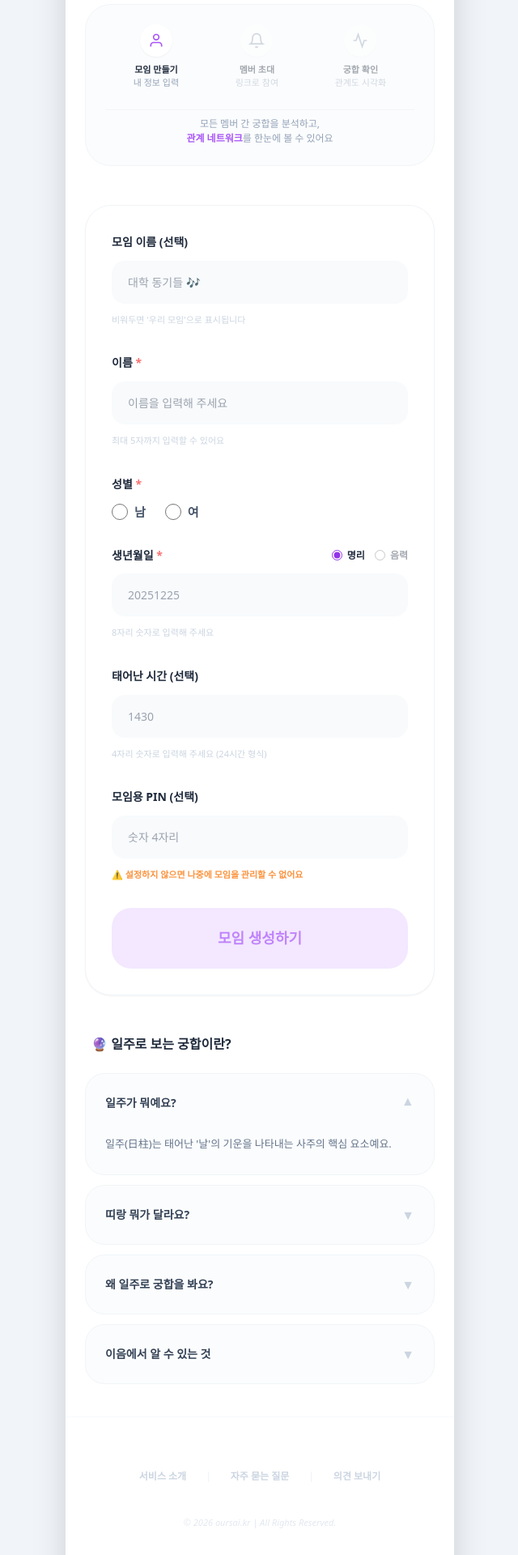
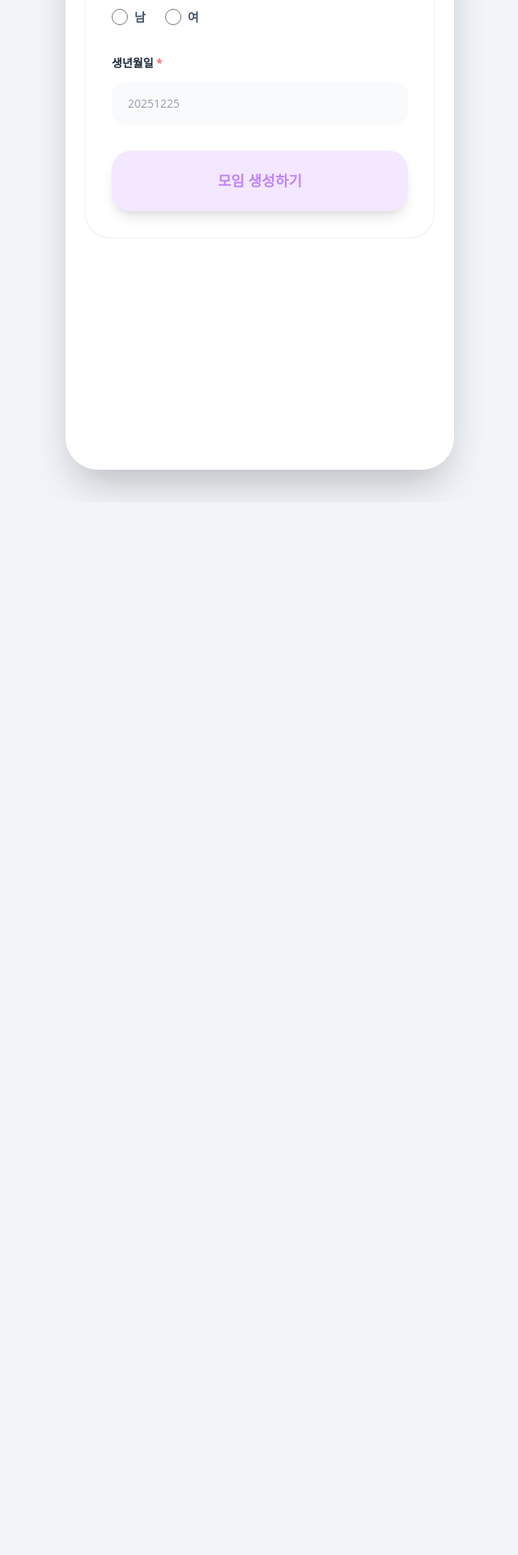
Before and after one commit to PLANB-John/oursai-web, a Next.js app: page /create-group in a window 1280 px wide. Shown: the part 260-2180 px from the top of the page at 81% size, without its empty margins (319-959 px from the left). After the commit the page ends 880 px from the top, so only its background shows below. Built offline with nearby package versions, Linux system fonts and the light colour scheme.

Commit message:
Update create-group.js

```diff
--- a/pages/create-group.js
+++ b/pages/create-group.js
@@ -1,9 +1,31 @@
 import React, { useState } from 'react';
 import Head from 'next/head';
-import { motion } from 'framer-motion';
+import { useRouter } from 'next/router'; // 페이지 이동을 위해 추가
 
 export default function CreateGroup() {
+  const router = useRouter();
   const [openAccordion, setOpenAccordion] = useState(0);
+
+  // 1. 입력 데이터 상태 관리
+  const [formData, setFormData] = useState({
+    groupName: '',
+    userName: '',
+    gender: '',
+    birthDate: '',
+    birthTime: '',
+    pin: ''
+  });
+
+  // 2. 필수 항목 입력 여부 확인 로직
+  const isFormValid = formData.userName && formData.gender && formData.birthDate.length === 8;
+
+  const handleCreate = () => {
+    if (isFormValid) {
+      // 실제로는 여기서 DB(Supabase)에 저장하는 로직이 들어갑니다.
+      // 우선 다음 단계인 초대 페이지로 이동하도록 설정합니다.
+      router.push('/invite');
+    }
+  };
 
   return (
     <div className="min-h-screen bg-slate-100 flex justify-center items-start sm:py-10 font-sans text-slate-800">
@@ -12,148 +34,69 @@ export default function CreateGroup() {
       </Head>
 
       <div className="w-full max-w-[480px] min-h-screen bg-white shadow-2xl flex flex-col relative overflow-hidden sm:rounded-[40px] pb-20">
-
-        {/* --- 상단 헤더 --- */}
-        <div className="px-6 py-6 border-b border-slate-50 flex items-center justify-between">
-          <a href="/" className="text-xs text-slate-400 font-bold flex items-center gap-1">
-            ← 뒤로가기
-          </a>
-          <span className="text-[13px] font-black text-slate-800 tracking-tighter">우리 사이</span>
-          <div className="w-10"></div>
-        </div>
+        {/* 상단 헤더 생략 (기존과 동일) */}
 
         <main className="px-6 py-10 space-y-12">
-          {/* 1. 타이틀 섹션 */}
-          <div className="text-center space-y-2">
-            <h1 className="text-[26px] font-black text-slate-800 tracking-tight">모임 궁합 생성</h1>
-            <p className="text-[14px] text-slate-400">모임을 만들고, 멤버들의 궁합을 확인해보세요</p>
-          </div>
+          {/* 단계 인디케이터 생략 (기존과 동일) */}
 
-          {/* 2. 단계 인디케이터 */}
-          <section className="bg-slate-50/50 rounded-[32px] p-6 border border-slate-100 space-y-6">
-            <div className="flex justify-around items-start text-center">
-              <div className="space-y-2">
-                <div className="w-10 h-10 bg-white rounded-full flex items-center justify-center shadow-sm mx-auto text-purple-500">
-                  <svg width="20" height="20" viewBox="0 0 24 24" fill="none" stroke="currentColor" strokeWidth="2"><path d="M20 21v-2a4 4 0 0 0-4-4H8a4 4 0 0 0-4 4v2"></path><circle cx="12" cy="7" r="4"></circle></svg>
-                </div>
-                <p className="text-[11px] font-bold text-slate-800">모임 만들기<br/><span className="font-medium text-slate-400">내 정보 입력</span></p>
-              </div>
-              <div className="space-y-2 opacity-40">
-                <div className="w-10 h-10 bg-white rounded-full flex items-center justify-center shadow-sm mx-auto text-slate-400">
-                  <svg width="20" height="20" viewBox="0 0 24 24" fill="none" stroke="currentColor" strokeWidth="2"><path d="M18 8A6 6 0 0 0 6 8c0 7-3 9-3 9h18s-3-2-3-9"></path><path d="M13.73 21a2 2 0 0 1-3.46 0"></path></svg>
-                </div>
-                <p className="text-[11px] font-bold text-slate-800">멤버 초대<br/><span className="font-medium text-slate-400">링크로 참여</span></p>
-              </div>
-              <div className="space-y-2 opacity-40">
-                <div className="w-10 h-10 bg-white rounded-full flex items-center justify-center shadow-sm mx-auto text-slate-400">
-                  <svg width="20" height="20" viewBox="0 0 24 24" fill="none" stroke="currentColor" strokeWidth="2"><polyline points="22 12 18 12 15 21 9 3 6 12 2 12"></polyline></svg>
-                </div>
-                <p className="text-[11px] font-bold text-slate-800">궁합 확인<br/><span className="font-medium text-slate-400">관계도 시각화</span></p>
-              </div>
-            </div>
-            <div className="text-center pt-2 border-t border-slate-100">
-              <p className="text-[12px] text-slate-400 font-medium">모든 멤버 간 궁합을 분석하고,<br/><span className="text-purple-500 font-bold">관계 네트워크</span>를 한눈에 볼 수 있어요</p>
-            </div>
-          </section>
-
-          {/* 3. 입력 폼 섹션 */}
           <section className="bg-white rounded-[32px] p-8 border border-slate-100 shadow-sm space-y-8">
-            {/* 모임 이름 */}
+            {/* 이름 입력 필드 예시 */}
             <div className="space-y-3">
-              <label className="text-[14px] font-black text-slate-800">모임 이름 (선택)</label>
-              <input type="text" placeholder="대학 동기들 🎶" className="w-full py-4 px-5 bg-slate-50 rounded-2xl text-[14px] focus:outline-none focus:ring-2 focus:ring-purple-100" />
-              <p className="text-[11px] text-slate-300 font-medium">비워두면 '우리 모임'으로 표시됩니다</p>
+              <label className="text-[14px] font-black text-slate-800">이름 <span className="text-red-400">*</span></label>
+              <input
+                type="text"
+                value={formData.userName}
+                onChange={(e) => setFormData({...formData, userName: e.target.value})}
+                placeholder="이름을 입력해 주세요"
+                className="w-full py-4 px-5 bg-slate-50 rounded-2xl text-[14px] focus:outline-none focus:ring-2 focus:ring-purple-100"
+              />
             </div>
 
-            {/* 이름 */}
-            <div className="space-y-3">
-              <label className="text-[14px] font-black text-slate-800">이름 <span className="text-red-400">*</span></label>
-              <input type="text" placeholder="이름을 입력해 주세요" className="w-full py-4 px-5 bg-slate-50 rounded-2xl text-[14px] focus:outline-none focus:ring-2 focus:ring-purple-100" />
-              <p className="text-[11px] text-slate-300 font-medium">최대 5자까지 입력할 수 있어요</p>
-            </div>
-
-            {/* 성별 */}
+            {/* 성별 선택 필드 */}
             <div className="space-y-3">
               <label className="text-[14px] font-black text-slate-800">성별 <span className="text-red-400">*</span></label>
               <div className="flex gap-6">
                 {['남', '여'].map((g) => (
-                  <label key={g} className="flex items-center gap-2 cursor-pointer group">
-                    <input type="radio" name="gender" className="w-5 h-5 accent-purple-600" />
-                    <span className="text-[15px] font-bold text-slate-600 group-hover:text-purple-600">{g}</span>
+                  <label key={g} className="flex items-center gap-2 cursor-pointer">
+                    <input
+                      type="radio"
+                      name="gender"
+                      checked={formData.gender === g}
+                      onChange={() => setFormData({...formData, gender: g})}
+                      className="w-5 h-5 accent-purple-600"
+                    />
+                    <span className="text-[15px] font-bold text-slate-600">{g}</span>
                   </label>
                 ))}
               </div>
             </div>
 
-            {/* 생년월일 */}
+            {/* 생년월일 입력 필드 */}
             <div className="space-y-3">
-              <div className="flex justify-between items-center">
-                <label className="text-[14px] font-black text-slate-800">생년월일 <span className="text-red-400">*</span></label>
-                <div className="flex gap-3 text-[12px] font-bold">
-                  <label className="flex items-center gap-1.5"><input type="radio" name="calendar" defaultChecked className="accent-purple-600" /> 명리</label>
-                  <label className="flex items-center gap-1.5 opacity-40"><input type="radio" name="calendar" className="accent-purple-600" /> 음력</label>
-                </div>
-              </div>
-              <input type="text" placeholder="20251225" className="w-full py-4 px-5 bg-slate-50 rounded-2xl text-[14px] focus:outline-none focus:ring-2 focus:ring-purple-100" />
-              <p className="text-[11px] text-slate-300 font-medium">8자리 숫자로 입력해 주세요</p>
+              <label className="text-[14px] font-black text-slate-800">생년월일 <span className="text-red-400">*</span></label>
+              <input
+                type="text"
+                value={formData.birthDate}
+                onChange={(e) => setFormData({...formData, birthDate: e.target.value})}
+                placeholder="20251225"
+                className="w-full py-4 px-5 bg-slate-50 rounded-2xl text-[14px] focus:outline-none focus:ring-2 focus:ring-purple-100"
+              />
             </div>
 
-            {/* 태어난 시 */}
-            <div className="space-y-3">
-              <label className="text-[14px] font-black text-slate-800">태어난 시간 (선택)</label>
-              <input type="text" placeholder="1430" className="w-full py-4 px-5 bg-slate-50 rounded-2xl text-[14px] focus:outline-none focus:ring-2 focus:ring-purple-100" />
-              <p className="text-[11px] text-slate-300 font-medium">4자리 숫자로 입력해 주세요 (24시간 형식)</p>
-            </div>
-
-            {/* PIN */}
-            <div className="space-y-3">
-              <label className="text-[14px] font-black text-slate-800">모임용 PIN (선택)</label>
-              <input type="text" placeholder="숫자 4자리" className="w-full py-4 px-5 bg-slate-50 rounded-2xl text-[14px] focus:outline-none focus:ring-2 focus:ring-purple-100" />
-              <p className="text-[11px] text-orange-400 font-bold">⚠️ 설정하지 않으면 나중에 모임을 관리할 수 없어요</p>
-            </div>
-
-            <button className="w-full py-6 bg-purple-100 text-purple-400 rounded-[24px] font-black text-[18px] transition-all cursor-not-allowed">
+            {/* 3. 활성화 상태에 따라 변하는 버튼 */}
+            <button
+              onClick={handleCreate}
+              disabled={!isFormValid}
+              className={`w-full py-6 rounded-[24px] font-black text-[18px] transition-all shadow-lg ${
+                isFormValid
+                ? 'bg-purple-600 text-white shadow-purple-100 hover:bg-purple-700 active:scale-95'
+                : 'bg-purple-100 text-purple-400 cursor-not-allowed'
+              }`}
+            >
               모임 생성하기
             </button>
           </section>
-
-          {/* 4. 도움말 아코디언 */}
-          <section className="space-y-6">
-            <h2 className="text-[16px] font-black text-slate-800 px-2 flex items-center gap-2">🔮 일주로 보는 궁합이란?</h2>
-            <div className="space-y-3">
-              {[
-                { q: "일주가 뭐예요?", a: "일주(日柱)는 태어난 '날'의 기운을 나타내는 사주의 핵심 요소예요." },
-                { q: "띠랑 뭐가 달라요?", a: "띠는 태어난 '년' 기준이고, 일주는 '날' 기준입니다. 명리학에서는 나 자신을 가장 잘 나타내는 요소로 일주를 봅니다." },
-                { q: "왜 일주로 궁합을 봐요?", a: "일주는 성격, 기질, 내면의 스타일을 가장 잘 담고 있어 더 정확한 관계 분석이 가능하기 때문입니다." },
-                { q: "이음에서 알 수 있는 것", a: "멤버 간의 1:1 케미 등급, 관계의 특징, 그리고 전체적인 모임의 에너지를 확인할 수 있어요." }
-              ].map((item, idx) => (
-                <div key={idx} className="bg-slate-50/50 rounded-3xl border border-slate-100 overflow-hidden">
-                  <button onClick={() => setOpenAccordion(openAccordion === idx ? null : idx)} className="w-full p-6 flex justify-between items-center text-left">
-                    <span className="text-[14px] font-bold text-slate-700">{item.q}</span>
-                    <span className={`text-slate-300 transition-transform ${openAccordion === idx ? 'rotate-180' : ''}`}>▼</span>
-                  </button>
-                  {openAccordion === idx && (
-                    <div className="px-6 pb-6 text-[13px] text-slate-500 leading-7">
-                      {item.a}
-                    </div>
-                  )}
-                </div>
-              ))}
-            </div>
-          </section>
         </main>
-
-        {/* --- 공통 푸터 --- */}
-        <footer className="px-8 py-16 bg-white text-center space-y-10 border-t border-slate-50">
-          <div className="flex justify-center gap-6 text-[12px] text-slate-300 font-bold">
-            <a href="/intro" className="hover:text-purple-400">서비스 소개</a>
-            <span className="text-slate-100">|</span>
-            <a href="/faq" className="hover:text-purple-400">자주 묻는 질문</a>
-            <span className="text-slate-100">|</span>
-            <a href="/feedback" className="hover:text-purple-400">의견 보내기</a>
-          </div>
-          <p className="text-[11px] text-slate-200 font-medium italic">© 2026 oursai.kr | All Rights Reserved.</p>
-        </footer>
       </div>
     </div>
   );
```
